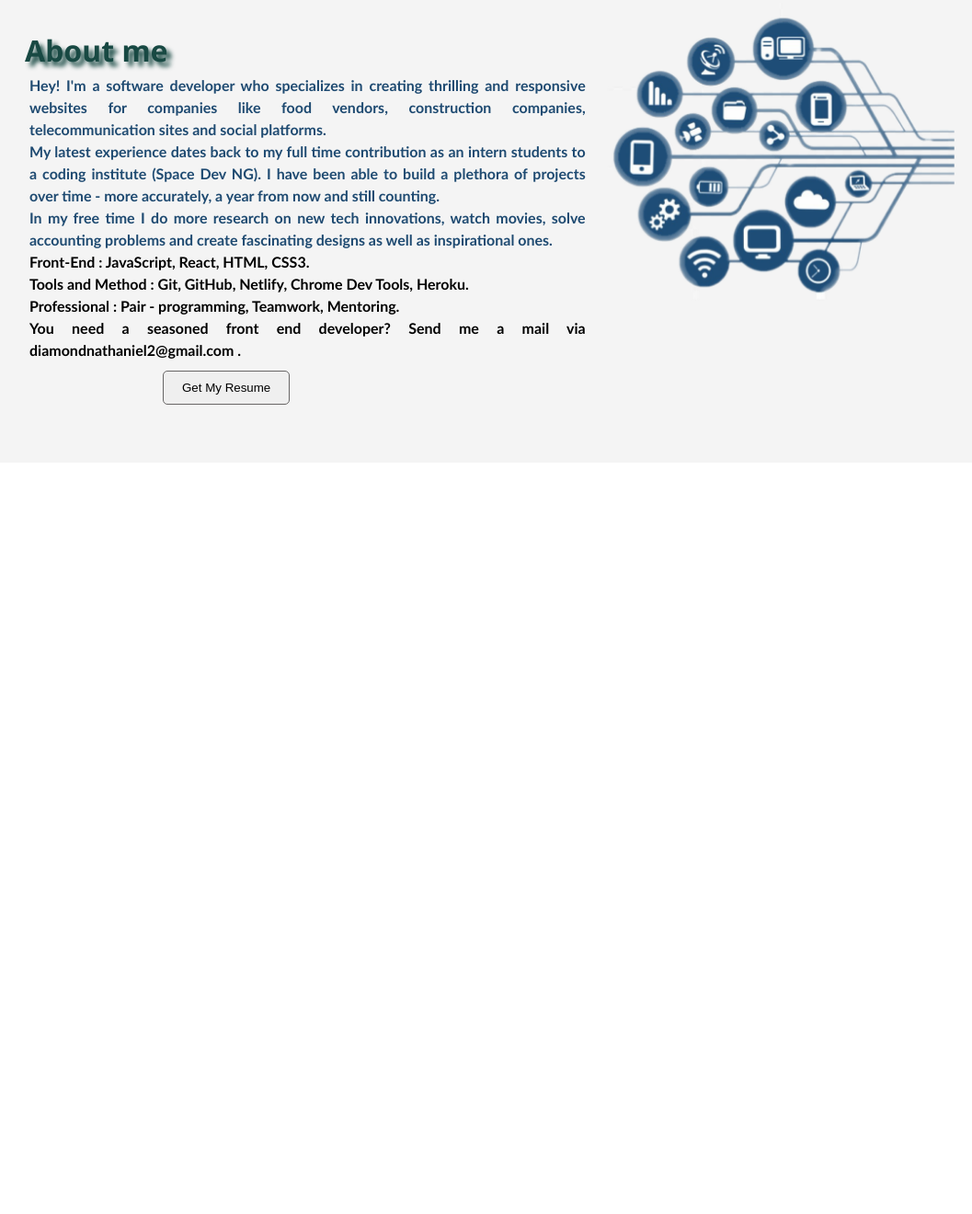
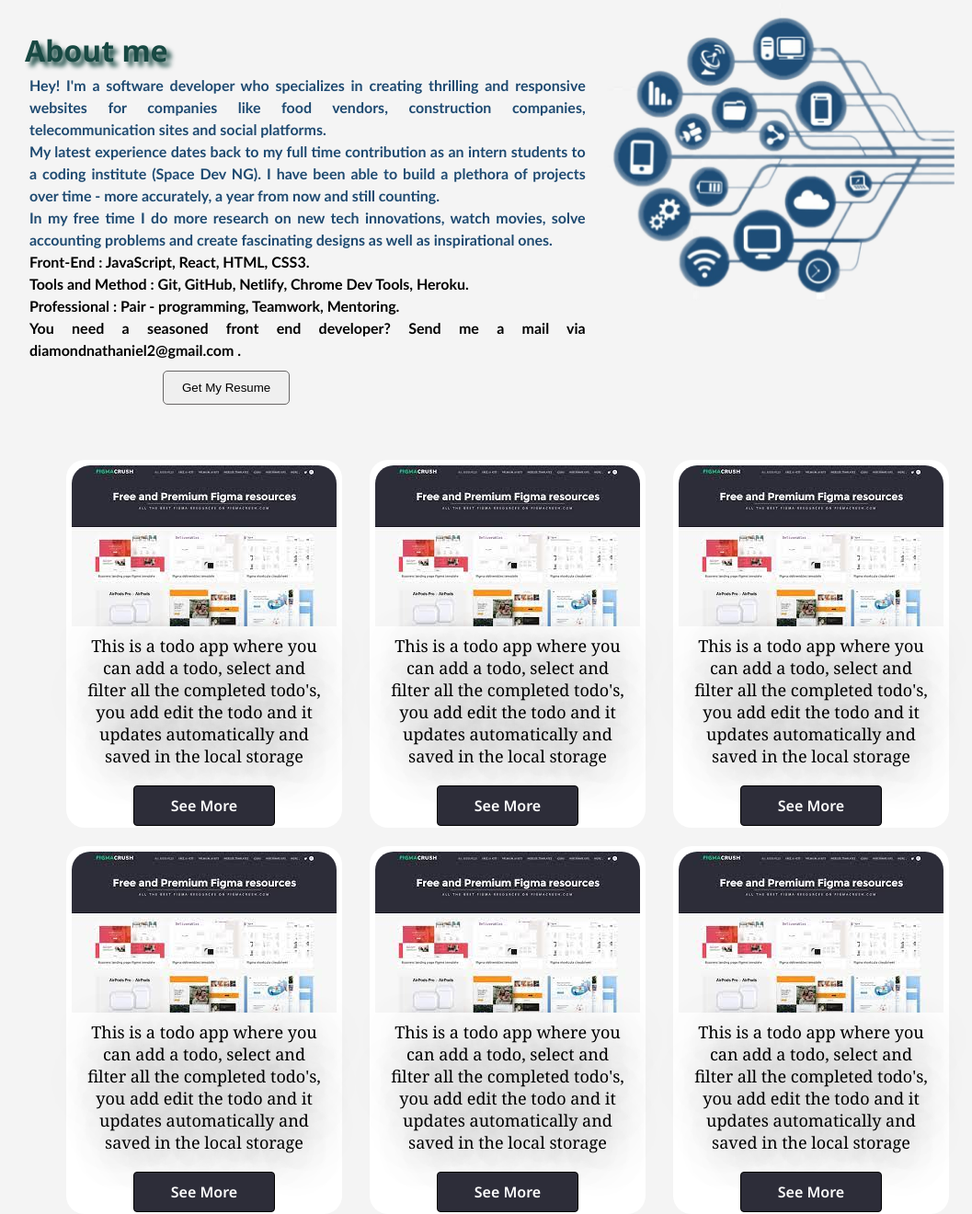
Before and after one commit to DiamondNath07/PortfolioA, a plain HTML site: page index.html in a window 1280 px wide. Shown: the part 1057-2377 px from the top of the page at 92% size, without its empty margins (73-1130 px from the left). Before the commit the page ends 1560 px from the top, so only its background shows below. Drawn offline with Linux system fonts and the light colour scheme; a web font is replaced by a local one.

Commit message:
additional styles

```diff
--- a/index.html
+++ b/index.html
@@ -19,9 +19,9 @@
           ><i class="fa fa-bars" aria-hidden="true"></i
         ></span>
         <ul class="nav-menu show-sidebar">
-          <li><a href="./portfolio.html">portfolio</a></li>
-          <li><a href="./about.html">about</a></li>
-          <li><a href="./contact.html">contact</a></li>
+          <li><a href="#portfolio">portfolio</a></li>
+          <li><a href="#about">about</a></li>
+          <li><a href="#projects">Projects</a></li>
           <li><i class="fa fa-whatsapp" aria-hidden="true"></i></li>
         </ul>
       </div>
@@ -79,7 +79,7 @@
     <section>
       <div class="heading">
         <div class="title">
-          <h2>My recent works</h2>
+          <h2 id="portfolio">My recent works</h2>
         </div>
         <!-- <span><hr /></span> -->
       </div>
@@ -128,7 +128,7 @@
       </div>
     </section>
 
-    <div class="about">
+    <div class="about" id="about">
       <div class="about1">
         <div class="about-container">
           <h1>About me</h1>
@@ -168,6 +168,70 @@
       </div>
     </div>
 
+    <!-- cards -->
+    <div class="cards" id="projects">
+      <div class="cards-container">
+        <div class="cardA-container">
+          <div class="card">
+            <img src="./images/ui1.jpg" alt="ui1" />
+            <p>
+              This is a todo app where you can add a todo, select and filter all
+              the completed todo's, you add edit the todo and it updates
+              automatically and saved in the local storage
+            </p>
+            <button>see more</button>
+          </div>
+          <div class="card">
+            <img src="./images/ui1.jpg" alt="ui1" class="img" />
+            <p>
+              This is a todo app where you can add a todo, select and filter all
+              the completed todo's, you add edit the todo and it updates
+              automatically and saved in the local storage
+            </p>
+            <button type="">see more</button>
+          </div>
+          <div class="card">
+            <img src="./images/ui1.jpg" alt="ui1" />
+            <p>
+              This is a todo app where you can add a todo, select and filter all
+              the completed todo's, you add edit the todo and it updates
+              automatically and saved in the local storage
+            </p>
+            <button>see more</button>
+          </div>
+        </div>
+        <div class="cardB-container">
+          <div class="card">
+            <img src="./images/ui1.jpg" alt="ui1" />
+            <p>
+              This is a todo app where you can add a todo, select and filter all
+              the completed todo's, you add edit the todo and it updates
+              automatically and saved in the local storage
+            </p>
+            <button>see more</button>
+          </div>
+          <div class="card">
+            <img src="./images/ui1.jpg" alt="ui1" />
+            <p>
+              This is a todo app where you can add a todo, select and filter all
+              the completed todo's, you add edit the todo and it updates
+              automatically and saved in the local storage
+            </p>
+            <button>see more</button>
+          </div>
+          <div class="card">
+            <img src="./images/ui1.jpg" alt="ui1" />
+            <p>
+              This is a todo app where you can add a todo, select and filter all
+              the completed todo's, you add edit the todo and it updates
+              automatically and saved in the local storage
+            </p>
+            <button>see more</button>
+          </div>
+        </div>
+      </div>
+    </div>
+
     <script src="./main.js"></script>
   </body>
 </html>
--- a/styles.css
+++ b/styles.css
@@ -21,15 +21,23 @@
 }
 
 nav {
-  /* position: fixed; */
+  position: fixed;
   height: clamp(50px, 600vw, 60px);
   background-color: #3e3c3c;
-  /* position: absolute; */
+  position: relative;
 }
 
 .navbar {
-  max-width: 1100px;
-  margin: auto;
+  width: 100%;
+  height: 60px;
+  z-index: 1;
+  padding-left: 80px;
+  padding-right: 50px;
+  padding-bottom: 10px;
+  position: fixed;
+  /* margin: auto; */
+  background-color: #3e3c3c;
+
   display: flex;
   justify-content: space-between;
   align-items: center;
@@ -68,7 +76,7 @@ nav {
 } */
 
 .menu-icon {
-  margin-top: 5px;
+  /* margin-top: 5px; */
   color: #fff;
   visibility: hidden;
 }
@@ -156,6 +164,18 @@ nav {
 
   .about-container button {
     display: none;
+  }
+  .cardA-container,
+  .cardB-container {
+    flex-direction: column;
+  }
+
+  .card {
+    justify-content: center;
+    text-align: center;
+    margin-left: 100px;
+    margin-bottom: 20px;
+    place-items: center;
   }
 }
 
@@ -378,7 +398,7 @@ hr {
 }
 
 .about {
-  height: 500px;
+  /* height: 500px; */
   background-color: var(--harsh);
 }
 
@@ -435,6 +455,7 @@ hr {
   padding: 10px 20px;
   border: 1px solid #686666;
   border-radius: 5px;
+  margin-bottom: 60px;
 }
 
 /* .my-image {
@@ -445,3 +466,81 @@ hr {
   width: 70%;
   transform: scaleX(-1);
 }
+
+.cards {
+  background-color: var(--harsh);
+}
+
+.cards-container {
+  padding: 0 30px;
+  text-align: center;
+  justify-content: center;
+}
+
+.cardA-container {
+  display: flex;
+  justify-content: center;
+}
+
+.card {
+  width: 300px;
+  height: 400px;
+  background-color: #fff;
+  border: 10px 10px 10px solid #184943;
+  border-radius: 20px;
+  margin-right: 30px;
+}
+
+.card:hover {
+  animation: smoothbounceball 5s forwards;
+  cursor: pointer;
+}
+
+@keyframes smoothbounceball {
+  from {
+    transform: translate3d(0, 0, 0);
+  }
+  to {
+    transform: translate3d(0, 20px, 0);
+  }
+}
+
+.card img {
+  object-fit: cover;
+  margin-top: 6px;
+  margin-bottom: 5px;
+  border-radius: 20px 20px 0px 0px;
+}
+
+.card p {
+  font-size: 18px;
+  font-weight: 400;
+  text-align: center;
+  padding: 20px;
+  padding-top: 0;
+  font-family: Georgia, "Times New Roman", Times, serif;
+  text-shadow: 5px 5px 50px #000;
+}
+
+.card button {
+  padding: 10px 40px;
+  background-color: #2d2d39;
+  color: #fff;
+  border: 1px solid #000;
+  border-radius: 4px;
+  font-family: var(--nursery);
+  text-transform: capitalize;
+  font-size: 16px;
+}
+
+.card button:hover {
+  background-color: #fff;
+  color: #000;
+  transition: 0.5s ease-in-out;
+}
+
+.cardB-container {
+  display: flex;
+  justify-content: center;
+  padding-top: 20px;
+}
```
Also changed, not shown: images/ui1.jpg (added), images/ui2.jpg (added), images/ui3.jpg (added), images/ui4.jpg (added), images/ui5.jpg (added), images/ui6.jpg (added).
